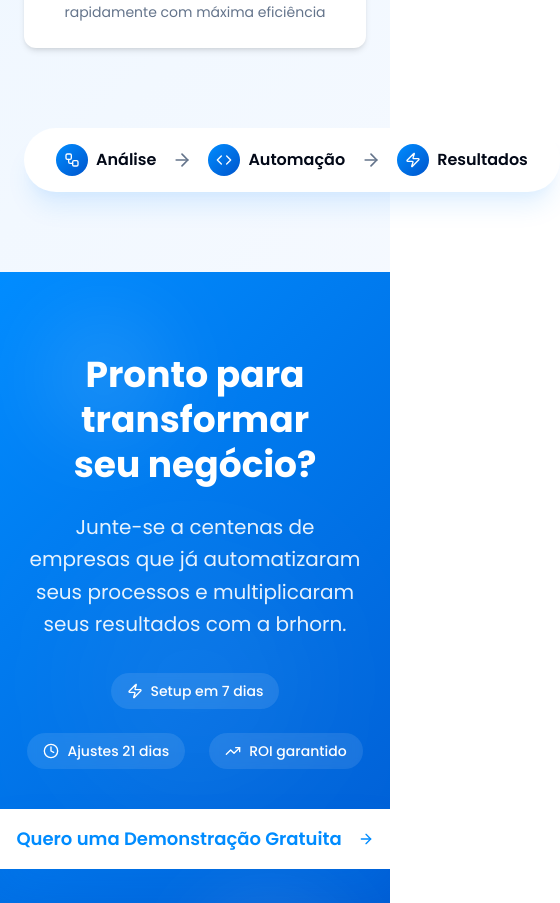
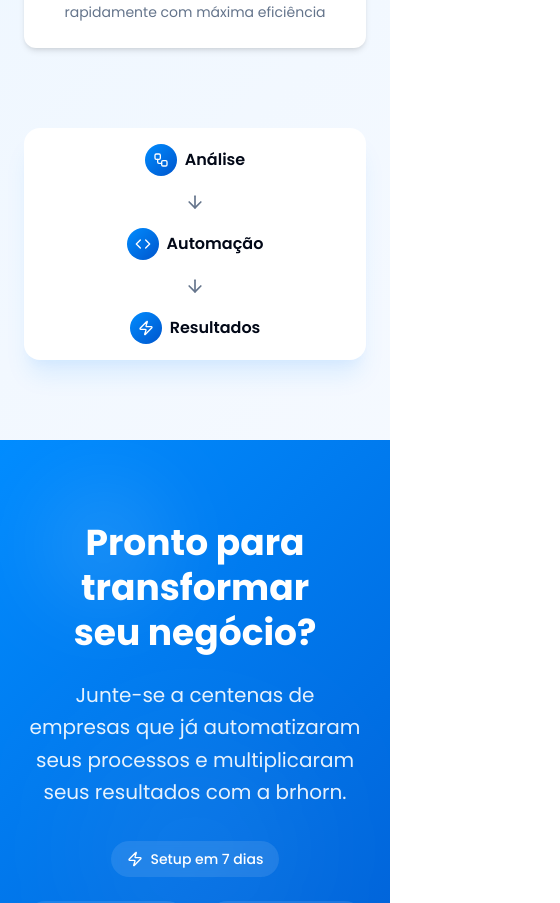
Before and after one commit to rodrigoribr/brhorn-ai-boost, a React (Vite) app: page / in a window 390 px wide. Shown: the part 6808-7711 px from the top of the page, 560 px wide, since content can reach past the window. Built offline with nearby package versions, Linux system fonts and the light colour scheme.

Commit message:
Fix card responsiveness on mobile
Adjust the card component to ensure it displays correctly on mobile devices without horizontal scrolling.

```diff
--- a/src/components/Technology.tsx
+++ b/src/components/Technology.tsx
@@ -104,21 +104,21 @@ const Technology = () => {
 
         {/* Seção de processo visual */}
         <div className="mt-20 text-center">
-          <div className="inline-flex items-center gap-4 px-8 py-4 bg-background rounded-full shadow-elegant">
+          <div className="flex flex-col md:flex-row md:inline-flex items-center gap-4 px-6 md:px-8 py-4 bg-background rounded-2xl md:rounded-full shadow-elegant mx-auto max-w-sm md:max-w-none">
             <div className="flex items-center gap-2">
               <div className="w-8 h-8 rounded-full bg-gradient-primary flex items-center justify-center">
                 <Workflow className="w-4 h-4 text-primary-foreground" />
               </div>
               <span className="font-semibold text-foreground">Análise</span>
             </div>
-            <ArrowRight className="w-5 h-5 text-muted-foreground" />
+            <ArrowRight className="w-5 h-5 text-muted-foreground rotate-90 md:rotate-0" />
             <div className="flex items-center gap-2">
               <div className="w-8 h-8 rounded-full bg-gradient-primary flex items-center justify-center">
                 <Code className="w-4 h-4 text-primary-foreground" />
               </div>
               <span className="font-semibold text-foreground">Automação</span>
             </div>
-            <ArrowRight className="w-5 h-5 text-muted-foreground" />
+            <ArrowRight className="w-5 h-5 text-muted-foreground rotate-90 md:rotate-0" />
             <div className="flex items-center gap-2">
               <div className="w-8 h-8 rounded-full bg-gradient-primary flex items-center justify-center">
                 <Zap className="w-4 h-4 text-primary-foreground" />
```
